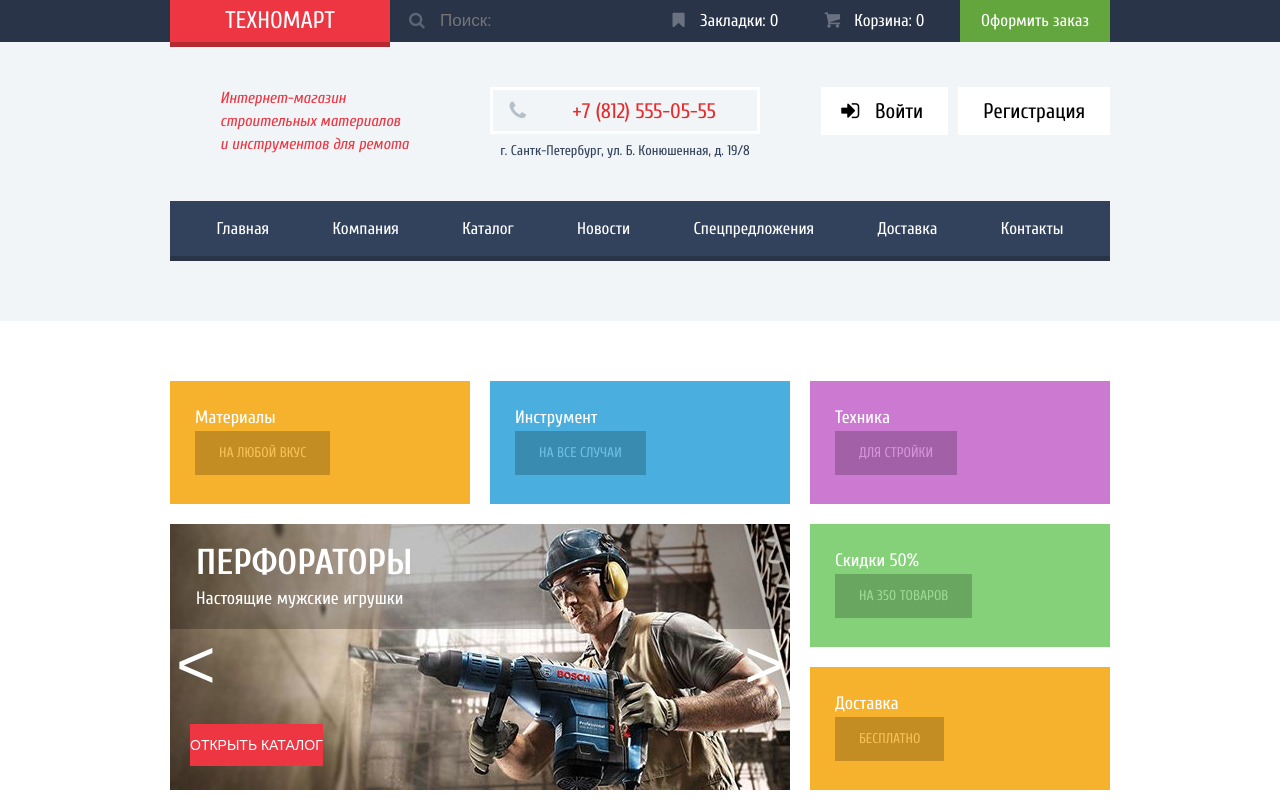
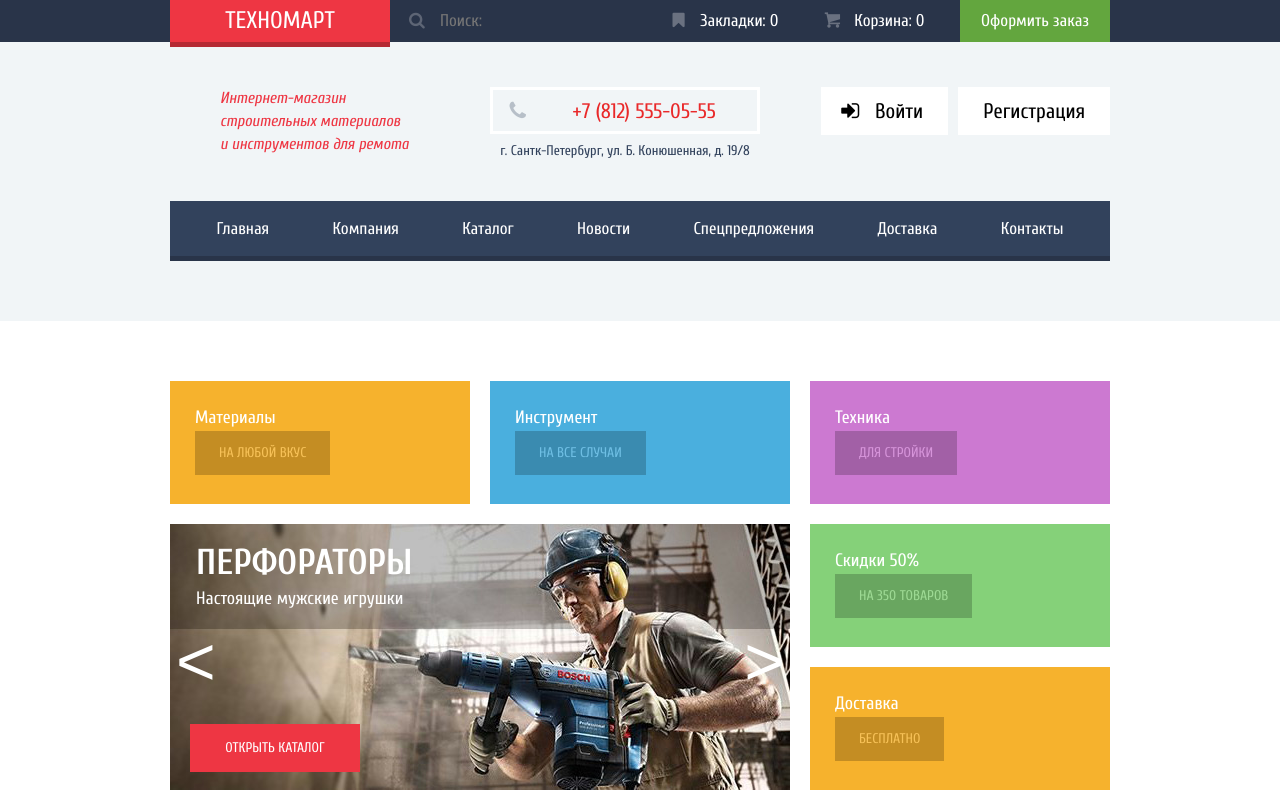
Before and after one commit to bini1988/202794-technomart, a plain HTML site: page index.html in a window 1280 px wide. Shown: the top 801 px of the page. Drawn offline with nearby package versions, Linux system fonts and the light colour scheme; files whose address does not match are found by name.

Commit message:
Мелки правки в верстку

```diff
--- a/css/style.css
+++ b/css/style.css
@@ -140,8 +140,8 @@ body {
 }
 
 .button-common {
-	display: block;
-	padding: 12px 0px;
+	display: inline-block;
+	padding: 15px 15px;
 
 	font-size: 14px;
 	line-height: 18px;
@@ -152,6 +152,8 @@ body {
 	color: #ffffff;
 	background-color: #ee3643;
 	border: none;
+	outline: none;
+	cursor: pointer;
 }
 
 .header-top {
@@ -578,23 +580,29 @@ a:active {
 	position: relative;
 }
 
+.slider-slide {
+	position: relative;
+
+	display: none;
+	height: 226px;
+}
+
 .slider
+#slide-1 {
+	display: block;
+}
+
+.slider-slide
 .slide-header {
 	position: absolute;
 	top: 27px;
 	left: 26px;
 
+	width: 300px;
+	margin: 0px;
+	padding: 0px;
+
 	color: #ffffff;
-}
-
-.slider-slide {
-	display: none;
-	position: relative;
-}
-
-.slider
-#slide-1 {
-	display: block;
 }
 
 .slider-slide
@@ -611,6 +619,14 @@ h2 {
 .slider
 .slide-desc {
 	font-size: 18px;
+}
+
+.slider-slide
+img {
+	padding: 0px;
+	margin: 0px;
+
+	border: none;
 }
 
 .slider
@@ -645,6 +661,7 @@ h2 {
 	top: 0px;
 	left: 0px;
 
+	width: 170px;
 	margin-top: 200px;
 	margin-left: 20px;
 }
--- a/index.html
+++ b/index.html
@@ -3,6 +3,7 @@
   <head>
     <meta charset="utf-8">
     <title>HTML Academy: Техномарт</title>
+    <link rel="stylesheet" href="css/normalize.css">
     <link rel="stylesheet" href="css/style.css">
   </head>
   <body>
```
Also changed, not shown: catalog.html (+1 -0 lines).
